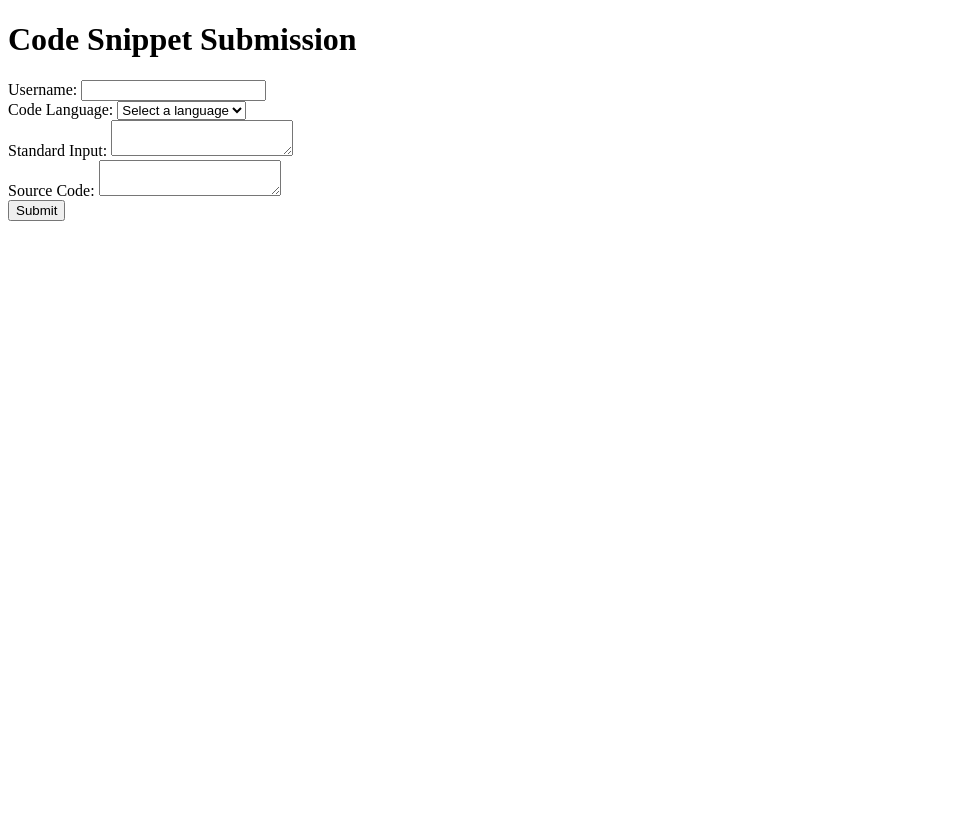
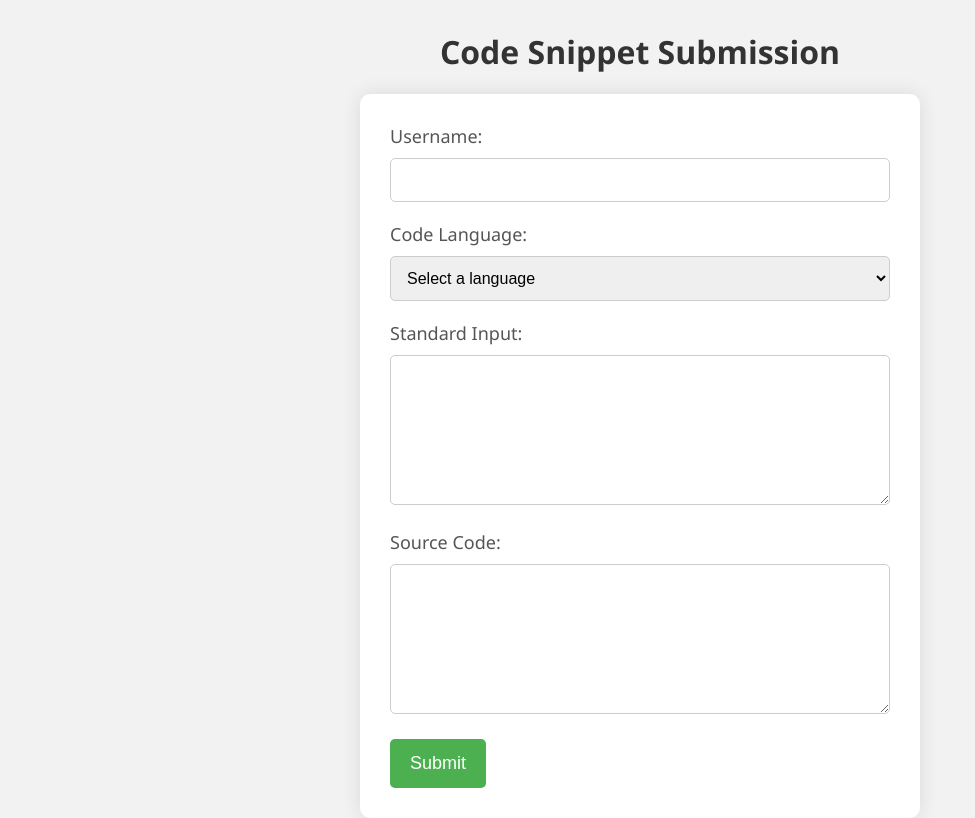
Before and after one commit to Karunasahane/Internship-Task, a Flask app: page / in a window 1280 px wide. Shown: the whole page, without its empty margins (0-975 px from the left). Before the commit the page ends 221 px from the top, so only its background shows below. Run offline with Flask 3, Linux system fonts and the light colour scheme.

Commit message:
Update index.html

```diff
--- a/templates/index.html
+++ b/templates/index.html
@@ -2,6 +2,73 @@
 <html>
 <head>
     <title>Code Snippet Submission</title>
+    <style>
+        body {
+            font-family: 'Segoe UI', Tahoma, Geneva, Verdana, sans-serif;
+            margin: 0;
+            padding: 0;
+            background-color: #f2f2f2;
+        }
+
+        h1 {
+            text-align: center;
+            margin-top: 30px;
+            color: #333;
+        }
+
+        form {
+            max-width: 500px;
+            margin: 0 auto;
+            background-color: #fff;
+            padding: 30px;
+            border-radius: 10px;
+            box-shadow: 0 0 20px rgba(0, 0, 0, 0.1);
+        }
+
+        label {
+            display: block;
+            margin-bottom: 10px;
+            font-size: 18px;
+            color: #555;
+        }
+
+        input[type="text"],
+        select,
+        textarea {
+            width: 100%;
+            padding: 12px;
+            margin-bottom: 20px;
+            border: 1px solid #ccc;
+            border-radius: 5px;
+            box-sizing: border-box;
+            font-size: 16px;
+        }
+
+        textarea {
+            height: 150px;
+        }
+
+        input[type="submit"] {
+            background-color: #4CAF50;
+            color: white;
+            padding: 14px 20px;
+            border: none;
+            border-radius: 5px;
+            cursor: pointer;
+            font-size: 18px;
+            transition: background-color 0.3s ease;
+        }
+
+        input[type="submit"]:hover {
+            background-color: #45a049;
+        }
+
+        input[type="submit"]:focus {
+            outline: none;
+            box-shadow: 0 0 5px #4CAF50;
+        }
+
+    </style>
 </head>
 <body>
     <h1>Code Snippet Submission</h1>
```
